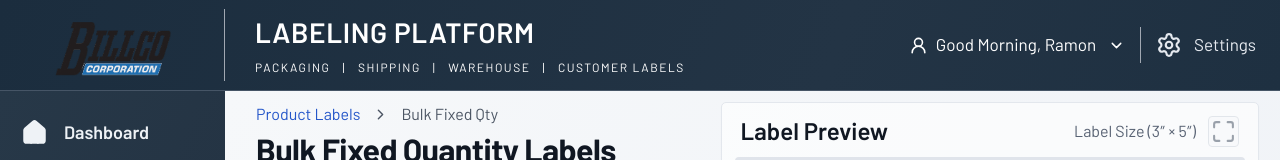
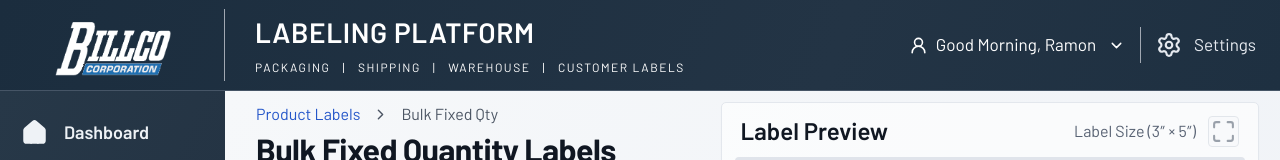
Before and after one commit to ramongjr-source/billco-label-management, a React (Vite) app: page / in a window 1280 px wide. Shown: the top 160 px of the page. Built offline with nearby package versions, Linux system fonts and the light colour scheme; no server answers.

Commit message:
Use a white Billco wordmark on dark navigation surfaces

```diff
--- a/src/components/BillcoLogo.tsx
+++ b/src/components/BillcoLogo.tsx
@@ -1,11 +1,11 @@
-// Original official artwork, served from the repository's public/assets folder.
+// Preserve original artwork by default; dark surfaces explicitly select the white variant.
 const billcoLogoUrl = '/assets/billco-logo.png'
 
-export function BillcoLogo({ className = '' }: { className?: string }) {
+export function BillcoLogo({ className = '', variant = 'original' }: { className?: string; variant?: 'original' | 'dark' }) {
   return (
     <img
       className={`billco-logo ${className}`}
-      src={billcoLogoUrl}
+      src={variant === 'dark' ? '/assets/billco-logo-dark.svg' : billcoLogoUrl}
       alt="Billco Corporation"
       width={457}
       height={201}
--- a/src/components/Header.tsx
+++ b/src/components/Header.tsx
@@ -12,7 +12,7 @@ export function Header({ menuOpen, onToggleMenu }: HeaderProps) {
       <button className="mobile-menu icon-button" type="button" onClick={onToggleMenu} aria-label="Toggle navigation" aria-expanded={menuOpen} aria-controls="main-navigation">
         <Menu size={24} />
       </button>
-      <div className="header-brand"><BillcoLogo /></div>
+      <div className="header-brand"><BillcoLogo variant="dark" /></div>
       <div className="platform-heading">
         <div className="platform-title">LABELING PLATFORM</div>
         <div className="platform-subtitle">PACKAGING <span>|</span> SHIPPING <span>|</span> WAREHOUSE <span>|</span> CUSTOMER LABELS</div>
```
Also changed, not shown: public/assets/billco-logo-dark.svg (added), 14 other files (tests, documents, lock files or other folders).
